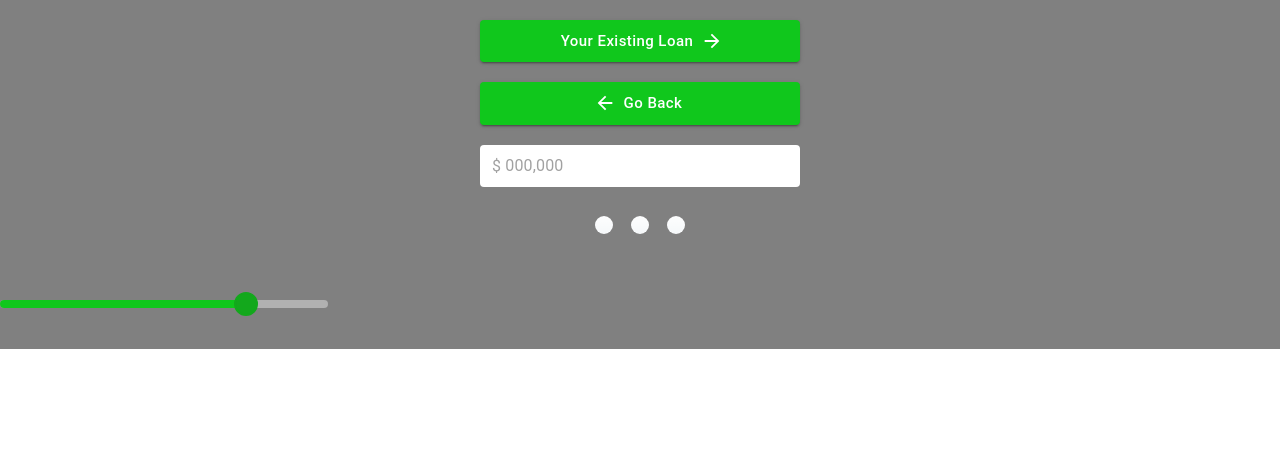
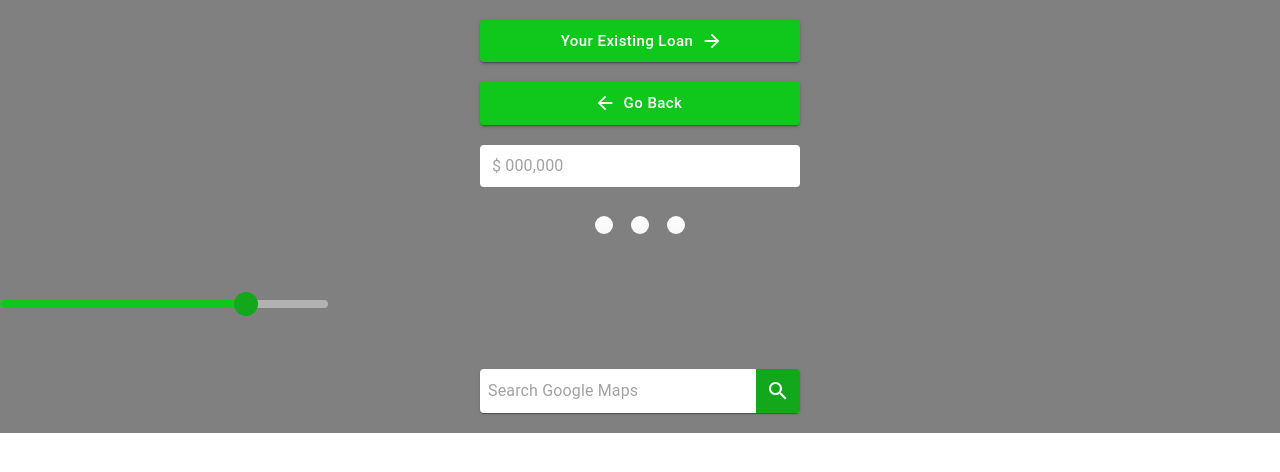
Before and after one commit to Sahil1109/amm_designs, a React (Create React App) app: page / in a window 1280 px wide. Shown: the top 472 px of the page. Built offline with nearby package versions, Linux system fonts and the light colour scheme.

Commit message:
Add SearchField

```diff
--- a/src/App.js
+++ b/src/App.js
@@ -4,6 +4,7 @@
 import TextFieldAmm from "./Components/TextFieldAmm";
 import Radio from "./Components/Radio";
 import StyledSlider from "./Components/StyledSlider";
+import SearchField from "./Components/SearchField";
 
 function App() {
   return (
@@ -16,6 +17,9 @@
       <Radio></Radio>
       <br></br>
       <StyledSlider></StyledSlider>
+      <br></br>
+      <SearchField></SearchField>
+      <br></br>
     </div>
   );
 }
--- /dev/null
+++ b/src/Components/SearchField.js
@@ -0,0 +1,48 @@
+import React from "react";
+import { makeStyles } from "@material-ui/core/styles";
+import Paper from "@material-ui/core/Paper";
+import InputBase from "@material-ui/core/InputBase";
+import IconButton from "@material-ui/core/IconButton";
+import SearchIcon from "@material-ui/icons/Search";
+
+const useStyles = makeStyles((theme) => ({
+  root: {
+    // padding: "4px 3px",
+    display: "flex",
+    alignItems: "center",
+    width: 320,
+    margin: "0 auto",
+  },
+  input: {
+    marginLeft: theme.spacing(1),
+    flex: 1,
+  },
+  iconButton: {
+    padding: 10,
+    backgroundColor: "#13a81c",
+    color: "#fff",
+    borderRadius: 0,
+    borderTopRightRadius: "3px",
+    borderBottomRightRadius: "3px",
+    "&:hover": {
+      background: "#13a81c",
+    },
+  },
+}));
+
+export default function SearchField() {
+  const classes = useStyles();
+
+  return (
+    <Paper component="form" elevation="1" className={classes.root}>
+      <InputBase
+        className={classes.input}
+        placeholder="Search Google Maps"
+        inputProps={{ "aria-label": "search google maps" }}
+      />
+      <IconButton className={classes.iconButton} aria-label="search">
+        <SearchIcon />
+      </IconButton>
+    </Paper>
+  );
+}
```
